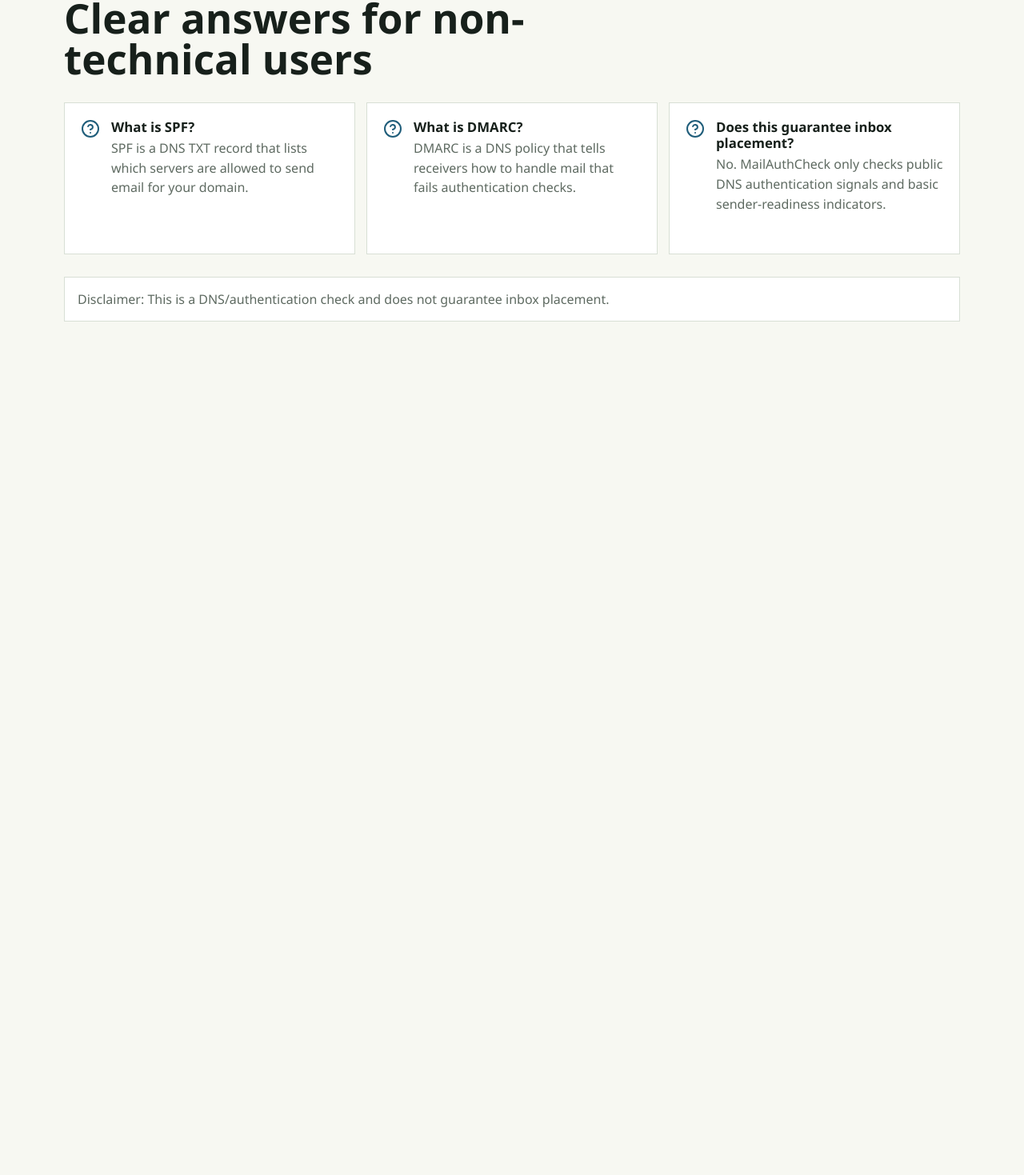
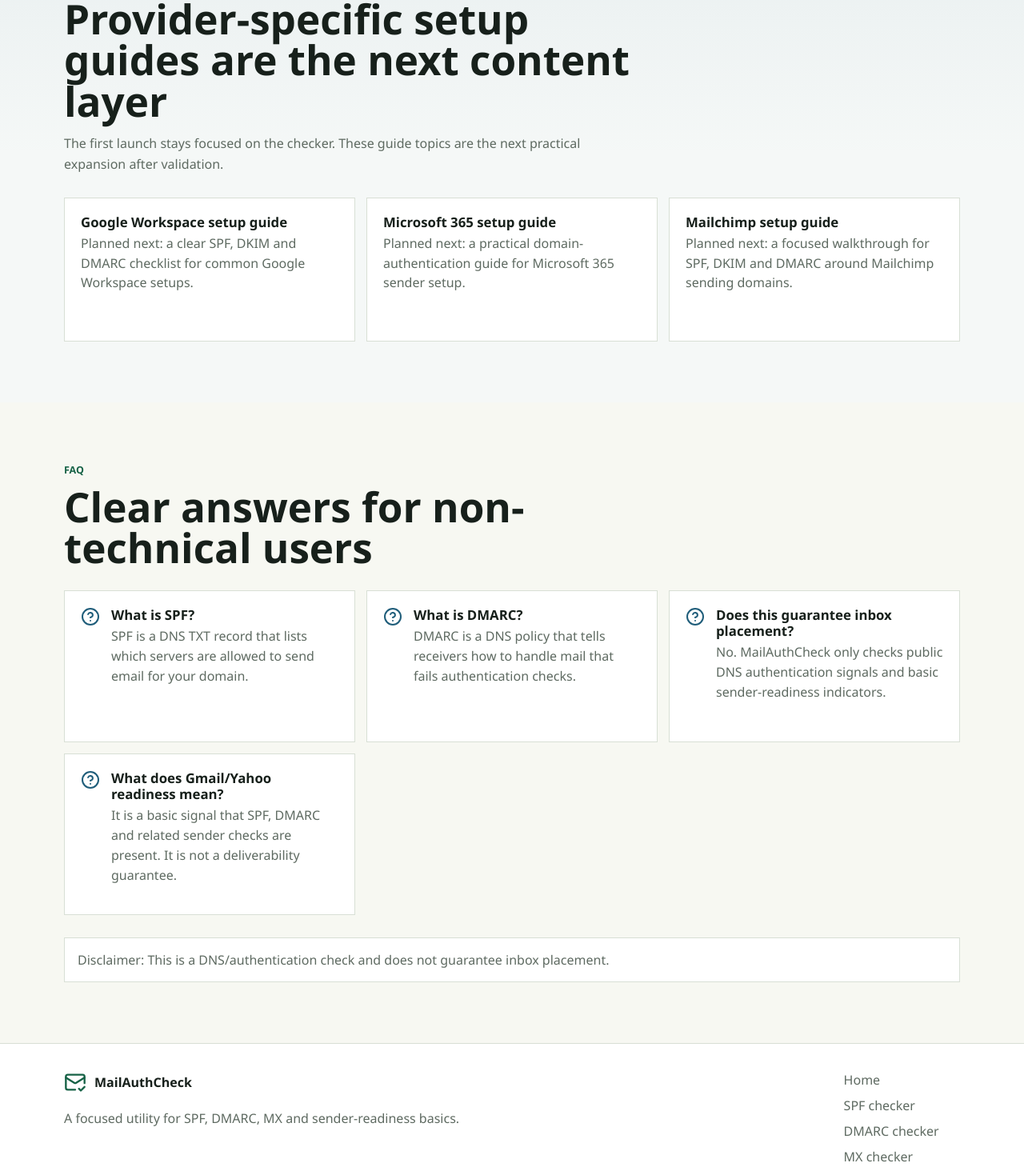
Before and after one commit to jaisonsantos/mailauthcheck, a Next.js app: page / in a window 1280 px wide. Shown: the part 3074-4543 px from the top of the page at 80% size. Before the commit the page ends 3552 px from the top, so only its background shows below. Built offline with nearby package versions, Linux system fonts and the light colour scheme; no server answers.

Commit message:
feat: align home content blocks with docs

```diff
--- a/app/globals.css
+++ b/app/globals.css
@@ -276,7 +276,8 @@
 .next-steps,
 .help-band,
 .faq-band,
-.tools-band {
+.tools-band,
+.guides-band {
   padding: 76px 0;
 }
 
@@ -433,6 +434,13 @@
   border-top: 1px solid var(--line);
 }
 
+.guides-band {
+  background:
+    linear-gradient(180deg, rgba(31, 93, 122, 0.06), transparent 50%),
+    #f5f8f7;
+  border-top: 1px solid var(--line);
+}
+
 .cta-actions {
   display: grid;
   gap: 12px;
@@ -511,12 +519,60 @@
   line-height: 1.55;
 }
 
+.guides-grid {
+  display: grid;
+  grid-template-columns: repeat(3, minmax(0, 1fr));
+  gap: 14px;
+}
+
+.guide-card {
+  min-height: 180px;
+  padding: 20px;
+  background: var(--panel);
+  border: 1px solid var(--line);
+}
+
+.guide-card p {
+  color: var(--muted);
+  line-height: 1.55;
+}
+
 .disclaimer {
   margin: 28px 0 0;
   padding: 16px;
   color: var(--muted);
   background: #ffffff;
   border: 1px solid var(--line);
+}
+
+.site-footer {
+  padding: 34px 0 42px;
+  background: #ffffff;
+  border-top: 1px solid var(--line);
+}
+
+.footer-grid {
+  display: grid;
+  grid-template-columns: minmax(0, 1fr) auto;
+  gap: 32px;
+  align-items: start;
+}
+
+.footer-grid p {
+  max-width: 520px;
+  margin: 14px 0 0;
+  color: var(--muted);
+  line-height: 1.6;
+}
+
+.footer-links {
+  display: grid;
+  gap: 10px;
+}
+
+.footer-links a {
+  color: var(--muted);
+  text-decoration: none;
 }
 
 @media (max-width: 980px) {
@@ -530,12 +586,17 @@
     grid-template-columns: repeat(2, minmax(0, 1fr));
   }
 
+  .guides-grid,
   .faq-list {
     grid-template-columns: 1fr;
   }
 
   .link-grid {
     grid-template-columns: repeat(2, minmax(0, 1fr));
+  }
+
+  .footer-grid {
+    grid-template-columns: 1fr;
   }
 }
 
--- a/components/domain-checker.tsx
+++ b/components/domain-checker.tsx
@@ -68,7 +68,7 @@
   const [result, setResult] = useState<AggregateResult | null>(null);
   const [errorMessage, setErrorMessage] = useState<string | null>(null);
   const [isLoading, setIsLoading] = useState(false);
-  const [copyLabel, setCopyLabel] = useState("Send this report to your developer");
+  const [copyLabel, setCopyLabel] = useState("Copy technical report");
 
   const scoreTone = useMemo(() => {
     if (!result) {
@@ -173,8 +173,8 @@
     }
 
     await navigator.clipboard.writeText(buildDeveloperReport(result));
-    setCopyLabel("Report copied");
-    window.setTimeout(() => setCopyLabel("Send this report to your developer"), 1800);
+    setCopyLabel("Technical report copied");
+    window.setTimeout(() => setCopyLabel("Copy technical report"), 1800);
     trackEvent("cta_clicked", {
       tool: config.pathname,
       cta: "send_to_dev",
@@ -385,6 +385,29 @@
         </div>
       </section>
 
+      {config.guidePreviews.length > 0 ? (
+        <section className="guides-band">
+          <div className="shell">
+            <div className="section-heading">
+              <p className="eyebrow">Guides</p>
+              <h2>Provider-specific setup guides are the next content layer</h2>
+              <p>
+                The first launch stays focused on the checker. These guide topics are the
+                next practical expansion after validation.
+              </p>
+            </div>
+            <div className="guides-grid">
+              {config.guidePreviews.map((guide) => (
+                <article className="guide-card" key={guide.title}>
+                  <h3>{guide.title}</h3>
+                  <p>{guide.summary}</p>
+                </article>
+              ))}
+            </div>
+          </div>
+        </section>
+      ) : null}
+
       <section className="faq-band">
         <div className="shell">
           <div className="section-heading">
@@ -407,6 +430,27 @@
           </p>
         </div>
       </section>
+
+      <footer className="site-footer">
+        <div className="shell footer-grid">
+          <div>
+            <Link className="brand" href="/" aria-label="MailAuthCheck home">
+              <MailCheck aria-hidden="true" />
+              <span>MailAuthCheck</span>
+            </Link>
+            <p>
+              A focused utility for SPF, DMARC, MX and sender-readiness basics.
+            </p>
+          </div>
+          <nav className="footer-links" aria-label="Footer">
+            <Link href="/">Home</Link>
+            <Link href="/spf-checker">SPF checker</Link>
+            <Link href="/dmarc-checker">DMARC checker</Link>
+            <Link href="/mx-record-checker">MX checker</Link>
+            <Link href="/spf-lookup-counter">SPF lookup counter</Link>
+          </nav>
+        </div>
+      </footer>
     </main>
   );
 }
--- a/lib/page-config.ts
+++ b/lib/page-config.ts
@@ -8,6 +8,11 @@
 export type ToolLink = {
   href: string;
   label: string;
+};
+
+export type GuidePreview = {
+  title: string;
+  summary: string;
 };
 
 export type CheckerPageConfig = {
@@ -23,6 +28,7 @@
   resultsHeading: string;
   resultsIntro: string;
   placeholderResult: AggregateResult;
+  guidePreviews: GuidePreview[];
   faqs: FAQItem[];
   relatedTools: ToolLink[];
 };
@@ -186,6 +192,23 @@
     resultsHeading: "One scan, five basic readiness signals",
     resultsIntro: "Review the combined check first, then inspect individual cards and raw DNS records.",
     placeholderResult: homePreview,
+    guidePreviews: [
+      {
+        title: "Google Workspace setup guide",
+        summary:
+          "Planned next: a clear SPF, DKIM and DMARC checklist for common Google Workspace setups.",
+      },
+      {
+        title: "Microsoft 365 setup guide",
+        summary:
+          "Planned next: a practical domain-authentication guide for Microsoft 365 sender setup.",
+      },
+      {
+        title: "Mailchimp setup guide",
+        summary:
+          "Planned next: a focused walkthrough for SPF, DKIM and DMARC around Mailchimp sending domains.",
+      },
+    ],
     faqs: [
       {
         question: "What is SPF?",
@@ -201,6 +224,11 @@
         question: "Does this guarantee inbox placement?",
         answer:
           "No. MailAuthCheck only checks public DNS authentication signals and basic sender-readiness indicators.",
+      },
+      {
+        question: "What does Gmail/Yahoo readiness mean?",
+        answer:
+          "It is a basic signal that SPF, DMARC and related sender checks are present. It is not a deliverability guarantee.",
       },
     ],
     relatedTools: [
@@ -226,6 +254,7 @@
     resultsHeading: "Focused SPF result",
     resultsIntro: "This page stays focused on SPF policy quality and SPF DNS lookup pressure.",
     placeholderResult: spfPreview,
+    guidePreviews: [],
     faqs: [
       {
         question: "Can I have multiple SPF records?",
@@ -263,6 +292,7 @@
     resultsHeading: "Focused DMARC result",
     resultsIntro: "This page stays focused on DMARC presence, policy mode and the next enforcement step.",
     placeholderResult: dmarcPreview,
+    guidePreviews: [],
     faqs: [
       {
         question: "What is p=none?",
@@ -300,6 +330,7 @@
     resultsHeading: "Focused MX result",
     resultsIntro: "This page stays focused on mail routing, MX hosts and domains that do not accept incoming mail.",
     placeholderResult: mxPreview,
+    guidePreviews: [],
     faqs: [
       {
         question: "What is an MX record?",
@@ -338,6 +369,7 @@
     resultsHeading: "Focused SPF lookup result",
     resultsIntro: "This page stays focused on lookup-heavy SPF policies and the 10-lookup limit.",
     placeholderResult: spfLookupPreview,
+    guidePreviews: [],
     faqs: [
       {
         question: "Why is there a 10 lookup limit?",
```
